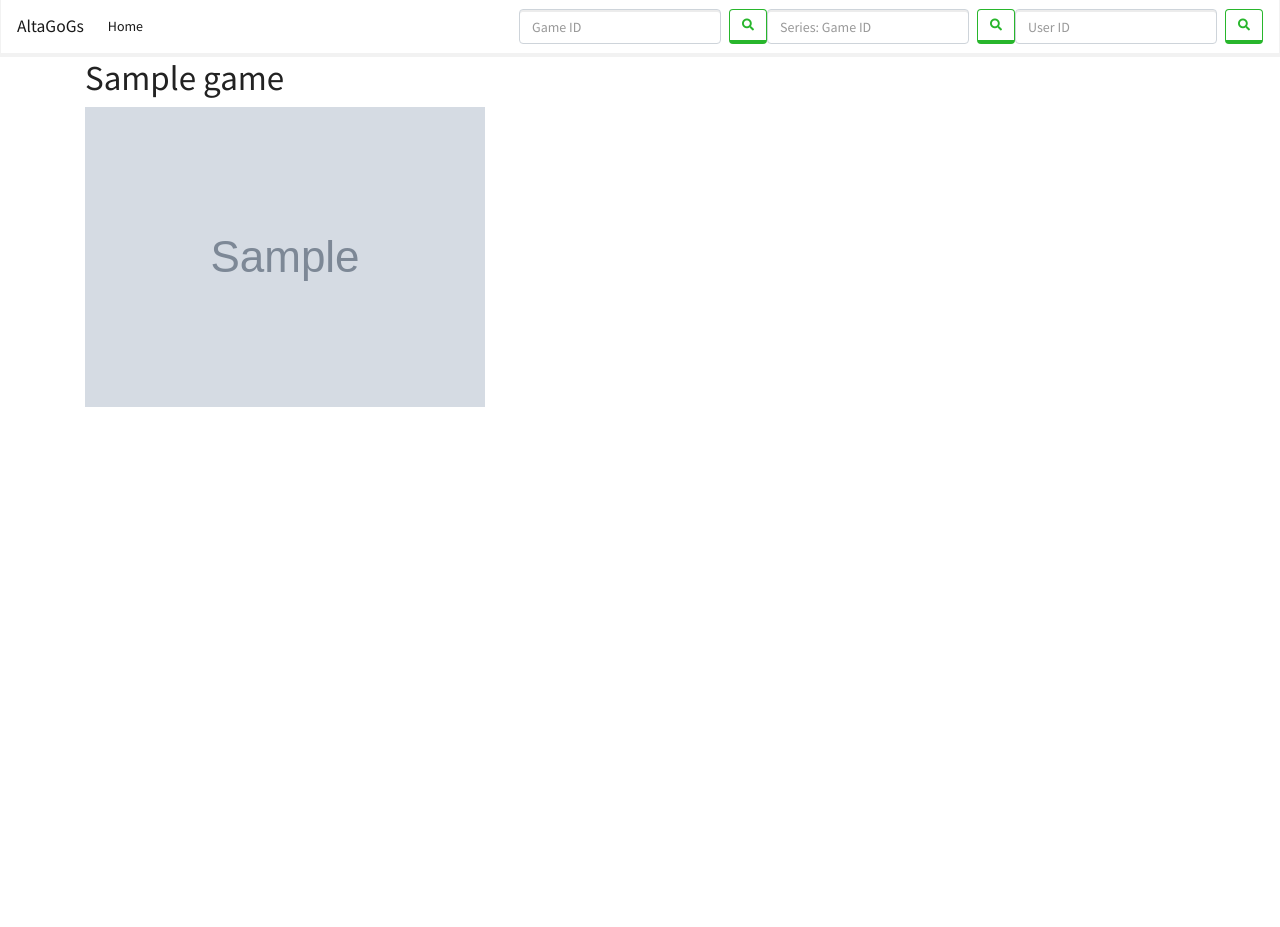
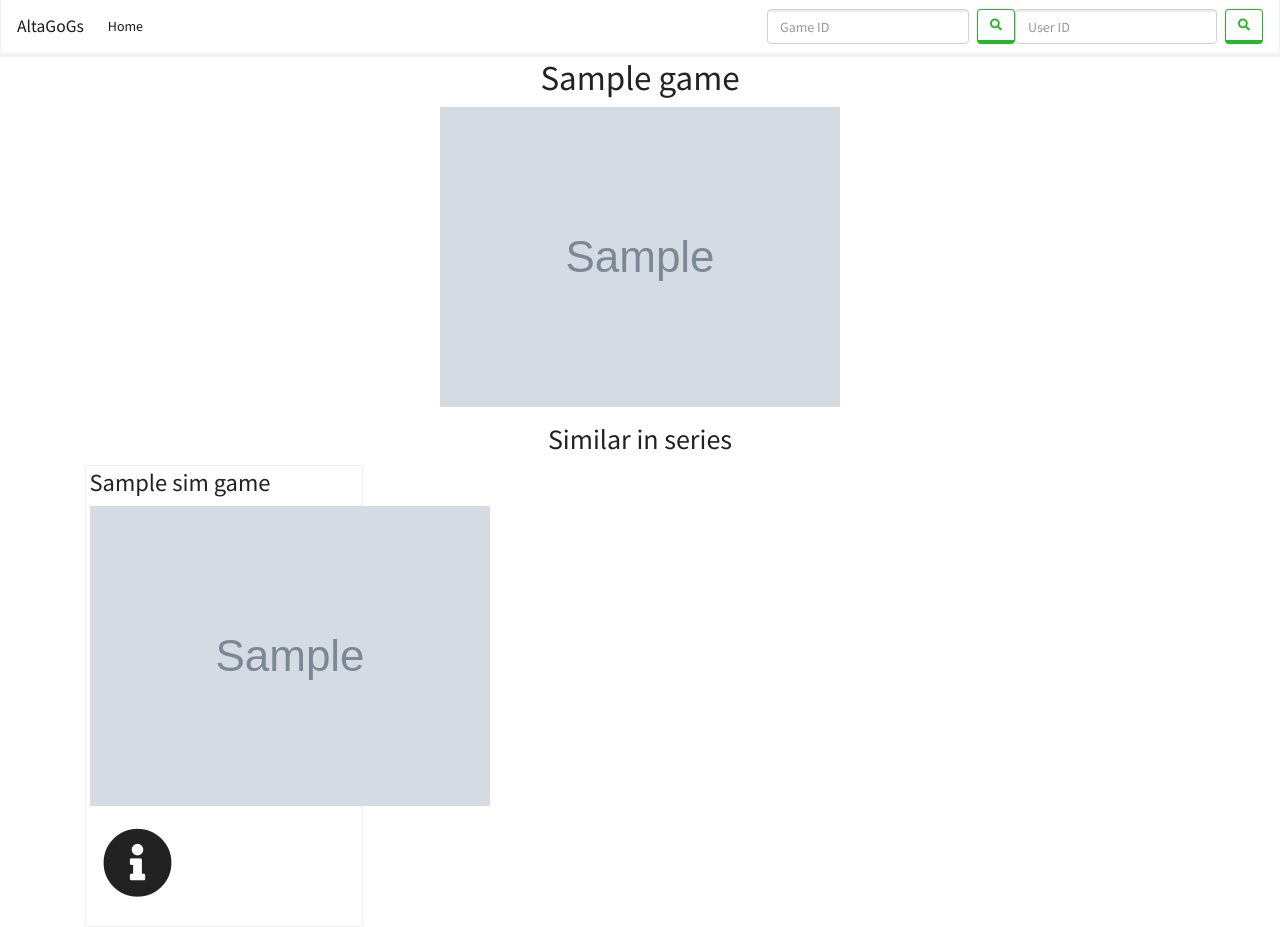
Before and after one commit to pawelkaminski/AltaGoGs, a Django app: template web/recommendations/templates/recommendations/game.html in a window 1280 px wide. Before the commit the page ends 407 px from the top, so only its background shows below. Run offline with Django 3.2, Linux system fonts and the light colour scheme; the template is opened without the code that fills it: most values are stand-ins (such as "Sample title", 1, 10 or a date in 2020); grey boxes marked "Sample" are stand-in pictures; some libraries are stand-ins or nearby versions.

Commit message:
View with series

```diff
--- a/web/recommendations/templates/recommendations/game.html
+++ b/web/recommendations/templates/recommendations/game.html
@@ -2,14 +2,6 @@
 
 {% block content %}
 
-<div class="container container-fluid">
-    {% if game %}
-    <h1>{{ game.title }}</h1>
-    <p>
-        <img src="{{ game.img.href }}"/>
-    </p>
-    {% else %}
-    {% endif %}
-</div>
+{% include 'recommendations/game_page.html' %}
 
 {% endblock content %}
--- /dev/null
+++ b/web/recommendations/templates/recommendations/game_page.html
@@ -0,0 +1,38 @@
+{% if game %}
+
+<center>
+<div>
+    <h1>{{ game.title }}</h1>
+    <p>
+        <img src="{{ game.images.icon }}"/>
+    </p>
+</div>
+</center>
+
+{% if series %}
+
+<div class="container">
+    <h2 class="text-center">Similar in series</h2>
+    {% for _, sim_game in series.items %}
+    {% if forloop.first %}<div class="row">{% endif %}
+    <div class="col-lg-3 fa-border">
+        <h3>{{ sim_game.title }}</h3>
+        <p>
+            <img src="{{ sim_game.images.icon}}"/>
+        </p>
+        <p>
+            <a href="{% url 'game'%}?game_id={{sim_game.id}}">
+            <i class="fa fa-info-circle fa-5x btn"></i>
+            </a>
+        </p>
+    </div>
+    {% if forloop.counter|divisibleby:4 %}</div><div class="row">{% endif %}
+    {% if forloop.last %}</div>{% endif %}
+{% endfor %}
+</div>
+
+{% endif %}
+
+{% else %}
+<h1>No game</h1>
+{% endif %}
--- a/web/recommendations/urls.py
+++ b/web/recommendations/urls.py
@@ -1,8 +1,7 @@
 from django.urls import path
-from recommendations.views import GameView, SeriesView, UserView
+from recommendations.views import GameView, UserView
 
 urlpatterns = [
-    path('game', GameView.as_view(), name='game'),
-    path('series', SeriesView.as_view(), name='series'),
-    path('user', UserView.as_view(), name='user'),
+    path('game/', GameView.as_view(), name='game'),
+    path('user/', UserView.as_view(), name='user'),
 ]
--- a/web/templates/base.html
+++ b/web/templates/base.html
@@ -14,8 +14,9 @@
 
 {% include "navbar.html" %}
 
+<div class="container">
 {% block content %}{% endblock content %}
-
+</div>
 
 <script src="https://code.jquery.com/jquery-3.3.1.slim.min.js"
         integrity="sha384-q8i/X+965DzO0rT7abK41JStQIAqVgRVzpbzo5smXKp4YfRvH+8abtTE1Pi6jizo"
--- a/web/templates/navbar.html
+++ b/web/templates/navbar.html
@@ -8,22 +8,13 @@
     <div class="collapse navbar-collapse" id="navbarSupportedContent">
         <ul class="navbar-nav mr-auto">
             <li class="nav-item active">
-                <a class="nav-link" href="#">Home <span class="sr-only">(current)</span></a>
+                <a class="nav-link" href="{% url 'home' %}">Home <span class="sr-only">(current)</span></a>
             </li>
         </ul>
         <ul class="navbar-nav">
             <li class="navbar-nav">
                 <form class="form-inline my-2 my-lg-0" action="{% url 'game' %}" method="GET">
                     <input class="form-control mr-sm-2" type="search" placeholder="Game ID" aria-label="Search"
-                           name="game_id">
-                    <button class="btn btn-outline-success my-2 my-sm-0" type="submit">
-                        <i class="fa fa-search"></i>
-                    </button>
-                </form>
-            </li>
-            <li class="navbar-nav">
-                <form class="form-inline my-2 my-lg-0" action="{% url 'series' %}" method="GET">
-                    <input class="form-control mr-sm-2" type="search" placeholder="Series: Game ID" aria-label="Search"
                            name="game_id">
                     <button class="btn btn-outline-success my-2 my-sm-0" type="submit">
                         <i class="fa fa-search"></i>
--- a/web/web/urls.py
+++ b/web/web/urls.py
@@ -20,5 +20,5 @@ from django.views.generic import TemplateView
 urlpatterns = [
     path('admin/', admin.site.urls),
     path('api/', include('recommendations.urls')),
-    path('', TemplateView.as_view(template_name='index.html'))
+    path('', TemplateView.as_view(template_name='index.html'), name='home')
 ]
```
Also changed, not shown: web/recommendations/templates/recommendations/series.html (deleted, +0 -8 lines), web/recommendations/views.py (+48 -16 lines).
